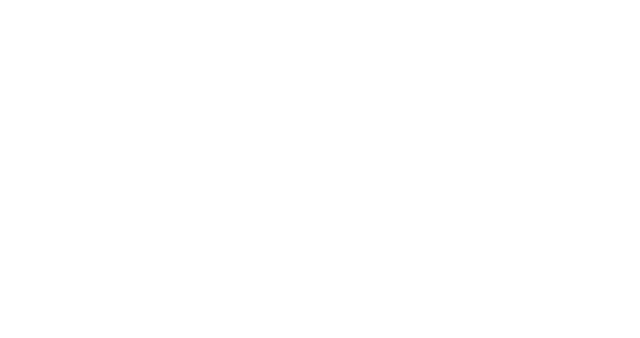
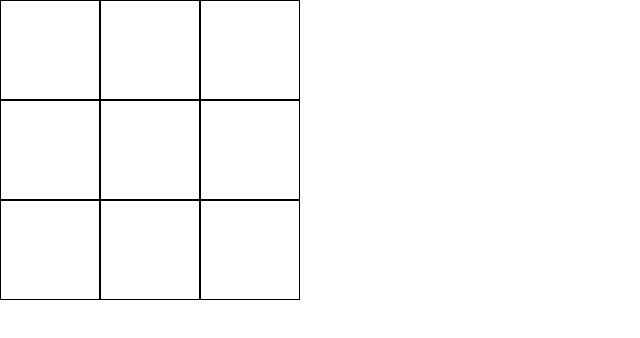
Before and after one commit to AltayHodo/odin-tic-tac-toe, a plain HTML site: page index.html in a window 1280 px wide. Shown: the whole page, without its empty margins (0-640 px from the left). Drawn offline with Linux system fonts and the light colour scheme.

Commit message:
Add DOM controller and simple UI

```diff
--- a/index.html
+++ b/index.html
@@ -8,6 +8,6 @@
   <script src="script.js" defer></script>
 </head>
 <body>
-
+  <div class="board-container"></div>
 </body>
 </html>
--- a/script.js
+++ b/script.js
@@ -38,7 +38,47 @@ const Game = (function () {
         alert('It\'s a tie');
       }
     });
+  };
+
+  return { getGameArray, getCurrentPlayer, playTurn };
+})();
+
+const DOMController = (function () {
+  const render = () => {
+    const boardContainer = document.querySelector('.board-container');
+    boardContainer.innerHTML = '';
+    Game.getGameArray().forEach((item, index) => {
+      const boardItem = document.createElement('div');
+      boardItem.textContent = item;
+      boardItem.classList.add('board-item');
+      boardItem.dataset.index = index;
+      boardContainer.appendChild(boardItem);
+    });
+    bindEvents();
+  };
+
+  const bindEvents = () => {
+    const boardItems = document.querySelectorAll('.board-item');
+    boardItems.forEach(item => {
+      item.addEventListener('click', (e) => {
+        const target = e.target;
+        const index = target.dataset.index;
+        if (Game.playTurn(index)){
+          render();
+        }
+      });
+    });
+  };
+
+  return { render };
+})();
+
+const Main = (() => {
+  const init = () => {
+    DOMController.render();
   }
 
-  return { getGameArray, getCurrentPlayer, playTurn }
+  return { init };
 })();
+
+Main.init();
--- a/styles.css
+++ b/styles.css
@@ -0,0 +1,21 @@
+*{
+  margin: 0;
+  padding: 0;
+  box-sizing: border-box;
+}
+
+.board-container{
+  width: 300px;
+  height: 300px;
+  display: grid;
+  grid-template-columns: 1fr 1fr 1fr;
+  grid-template-rows: 1fr 1fr 1fr;
+}
+
+.board-item{
+  border: 1px solid;
+  display: flex;
+  justify-content: center;
+  align-items: center;
+  font-size: 30px;
+}
```
